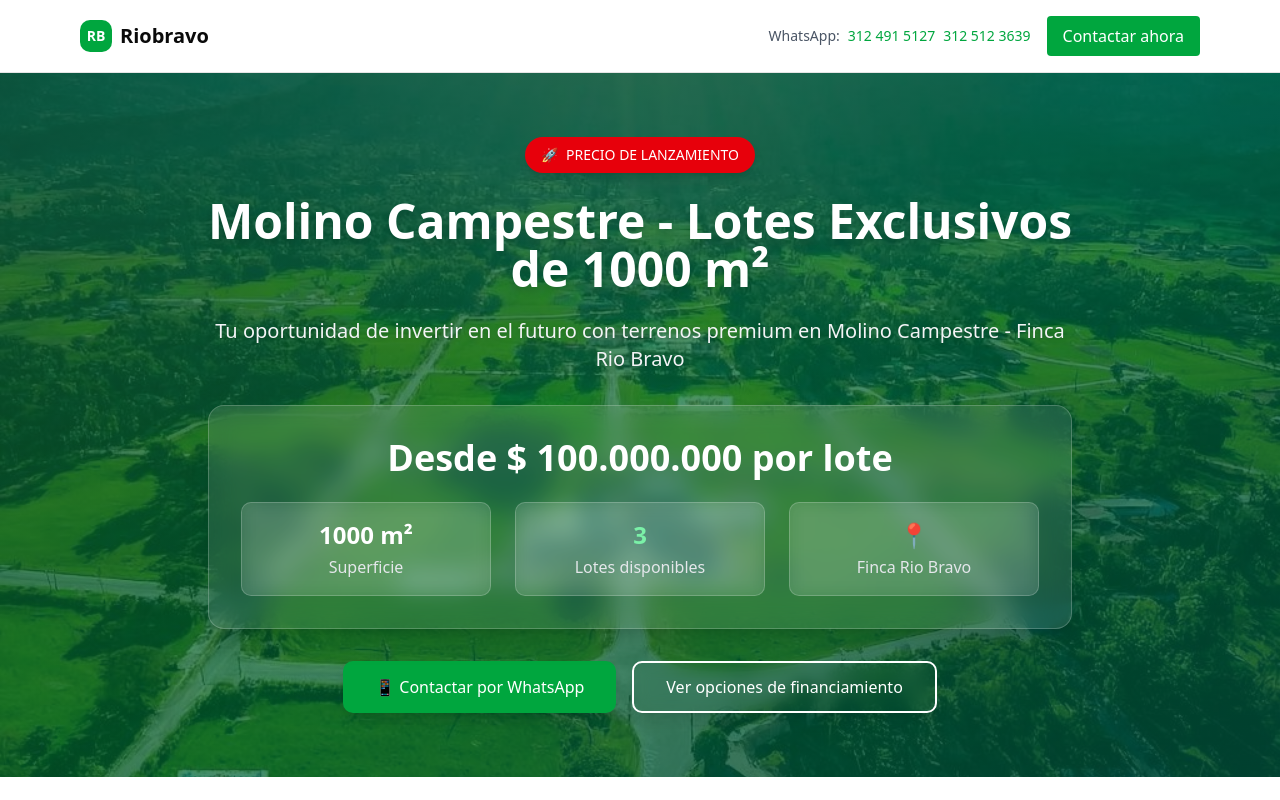
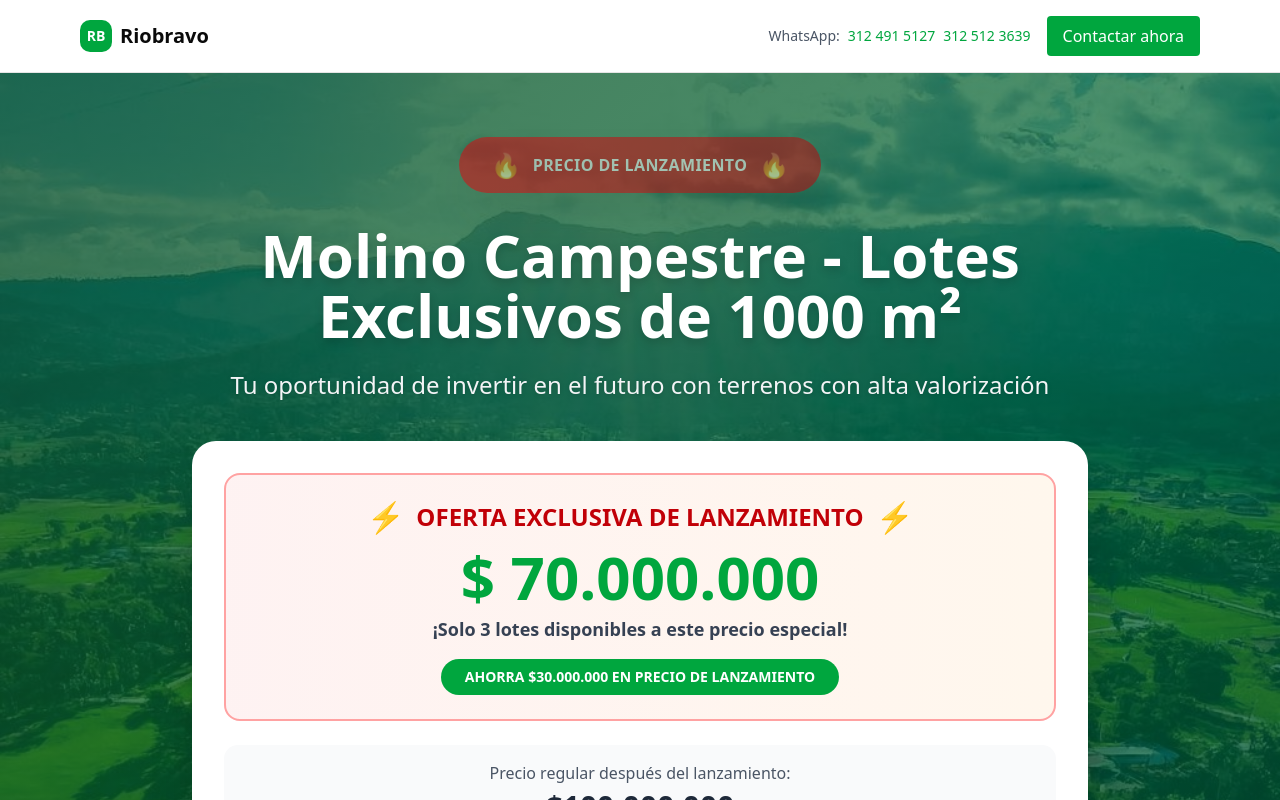
Before and after one commit to DIEGO-VALDES-R/Lanzamiento_RioBravo_Lotes, a Next.js app: page / in a window 1280 px wide. Shown: the top 800 px of the page. Built offline with nearby package versions, Linux system fonts and the light colour scheme.

Commit message:
feat: actualizar Hero Section con precio de lanzamiento en verde

```diff
--- a/src/app/page.tsx
+++ b/src/app/page.tsx
@@ -61,54 +61,90 @@ export default function Home() {
         </div>
 
         <div className="relative z-10">
-          <div className="max-w-4xl mx-auto px-4 text-center">
-            <div className="inline-flex items-center space-x-2 bg-red-600 text-white px-4 py-2 rounded-full text-sm font-medium mb-6 shadow-lg">
-              <span>🚀</span>
-              <span>{loteConfig.hero.badge}</span>
+          <div className="max-w-5xl mx-auto px-4 text-center">
+            {/* Badge de lanzamiento más grande */}
+            <div className="inline-flex items-center space-x-3 bg-gradient-to-r from-red-600 to-red-700 text-white px-8 py-3 rounded-full text-base font-bold mb-8 shadow-2xl animate-pulse">
+              <span className="text-2xl">🔥</span>
+              <span className="uppercase tracking-wide">{loteConfig.hero.badge}</span>
+              <span className="text-2xl">🔥</span>
             </div>
 
-            <h1 className="text-4xl md:text-5xl font-bold text-white mb-6 drop-shadow-lg">
+            <h1 className="text-4xl md:text-6xl font-bold text-white mb-6 drop-shadow-lg">
               {loteConfig.hero.title}
             </h1>
 
-            <p className="text-xl text-gray-100 mb-8 drop-shadow">
+            <p className="text-xl md:text-2xl text-gray-100 mb-10 drop-shadow">
               {loteConfig.hero.subtitle}
             </p>
 
-            <div className="bg-white/10 backdrop-blur-md rounded-2xl shadow-xl p-8 mb-8 border border-white/20">
-              <div className="text-4xl font-bold text-white mb-6">
-                Desde {loteConfig.hero.price} por lote
+            {/* Sección de precios destacada */}
+            <div className="bg-white rounded-3xl shadow-2xl p-8 mb-8 max-w-4xl mx-auto">
+              {/* Precio de lanzamiento destacado */}
+              <div className="bg-gradient-to-r from-red-50 to-orange-50 rounded-2xl p-6 mb-6 border-2 border-red-300">
+                <div className="flex items-center justify-center gap-3 mb-3">
+                  <span className="text-3xl">⚡</span>
+                  <h3 className="text-2xl font-bold text-red-700 uppercase">Oferta Exclusiva de Lanzamiento</h3>
+                  <span className="text-3xl">⚡</span>
+                </div>
+                <div className="text-5xl md:text-6xl font-black text-green-600 mb-2">
+                  {loteConfig.hero.price}
+                </div>
+                <p className="text-lg font-semibold text-gray-700">
+                  ¡Solo {loteConfig.hero.availableLots} lotes disponibles a este precio especial!
+                </p>
+                <div className="mt-4 inline-block bg-green-600 text-white px-6 py-2 rounded-full text-sm font-bold">
+                  AHORRA $30.000.000 EN PRECIO DE LANZAMIENTO
+                </div>
               </div>
 
+              {/* Precio regular */}
+              <div className="bg-gray-50 rounded-xl p-4 mb-6">
+                <p className="text-gray-600 mb-1">Precio regular después del lanzamiento:</p>
+                <div className="text-3xl font-bold text-gray-800 line-through">
+                  $100.000.000
+                </div>
+              </div>
+
+              {/* Información de los lotes */}
               <div className="grid md:grid-cols-3 gap-6 text-center">
-                <div className="bg-white/10 backdrop-blur-sm rounded-lg p-4 border border-white/20">
-                  <div className="text-2xl font-bold text-white mb-1">{loteConfig.hero.surface}</div>
-                  <div className="text-gray-200">Superficie</div>
+                <div className="bg-gradient-to-br from-green-50 to-emerald-50 rounded-xl p-5 border-2 border-green-200">
+                  <div className="text-3xl font-bold text-green-700 mb-1">{loteConfig.hero.surface}</div>
+                  <div className="text-gray-700 font-medium">Superficie por lote</div>
                 </div>
-                <div className="bg-white/10 backdrop-blur-sm rounded-lg p-4 border border-white/20">
-                  <div className="text-2xl font-bold text-green-300 mb-1">{loteConfig.hero.availableLots}</div>
-                  <div className="text-gray-200">Lotes disponibles</div>
+                <div className="bg-gradient-to-br from-red-50 to-orange-50 rounded-xl p-5 border-2 border-red-200">
+                  <div className="text-3xl font-bold text-red-600 mb-1">{loteConfig.hero.availableLots}</div>
+                  <div className="text-gray-700 font-medium">Lotes en lanzamiento</div>
+                  <div className="text-xs text-red-600 font-semibold mt-1"></div>
                 </div>
-                <div className="bg-white/10 backdrop-blur-sm rounded-lg p-4 border border-white/20">
-                  <div className="text-2xl font-bold text-green-300 mb-1">📍</div>
-                  <div className="text-gray-200">{loteConfig.hero.location}</div>
+                <div className="bg-gradient-to-br from-blue-50 to-cyan-50 rounded-xl p-5 border-2 border-blue-200">
+                  <div className="text-3xl mb-1">📍</div>
+                  <div className="text-gray-700 font-medium">{loteConfig.hero.location}</div>
+                  <div className="text-xs text-blue-600 font-semibold mt-1">Ubicación Premium</div>
                 </div>
               </div>
             </div>
 
+            {/* Botones de acción */}
             <div className="flex flex-col sm:flex-row gap-4 justify-center">
               <button
-                className="bg-green-600 text-white px-8 py-3 rounded-lg hover:bg-green-700 shadow-lg"
+                className="bg-green-600 text-white px-10 py-4 rounded-xl hover:bg-green-700 shadow-2xl text-lg font-bold transform hover:scale-105 transition-all"
                 onClick={() => handleWhatsAppClick(
                   loteConfig.contact.whatsappNumbers[0].number,
                   loteConfig.contact.whatsappNumbers[0].country
                 )}
               >
-                📱 Contactar por WhatsApp
+                📱 ¡Aprovecha el Precio de Lanzamiento!
               </button>
-              <button className="border-2 border-white text-white px-8 py-3 rounded-lg hover:bg-white hover:text-green-800 shadow-lg backdrop-blur-sm">
-                Ver opciones de financiamiento
+              <button className="border-3 border-white text-white px-10 py-4 rounded-xl hover:bg-white hover:text-green-800 shadow-2xl backdrop-blur-sm text-lg font-bold transform hover:scale-105 transition-all">
+                💰 Ver Opciones de Financiamiento
               </button>
+            </div>
+
+            {/* Contador de urgencia */}
+            <div className="mt-8 bg-white/20 backdrop-blur-md rounded-xl p-4 inline-block border border-white/30">
+              <p className="text-white text-sm font-semibold">
+                ⏰ Oferta por tiempo limitado | 🎯 Solo {loteConfig.hero.availableLots} unidades disponibles
+              </p>
             </div>
           </div>
         </div>
--- a/src/data/loteConfig.ts
+++ b/src/data/loteConfig.ts
@@ -11,12 +11,12 @@ export const loteConfig = {
   // Información del Hero
   hero: {
     surface: "1000 m²",
-    price: formatCOP(100_000_000), // Precio base desde
+    price: formatCOP(70_000_000), // Precio base desde
     availableLots: 3,
     location: "Finca Rio Bravo",
     badge: "PRECIO DE LANZAMIENTO",
     title: "Molino Campestre - Lotes Exclusivos de 1000 m²",
-    subtitle: "Tu oportunidad de invertir en el futuro con terrenos premium en Molino Campestre - Finca Rio Bravo",
+    subtitle: "Tu oportunidad de invertir en el futuro con terrenos con alta valorización",
   },
 
   // Planes de financiamiento CORREGIDOS
```
